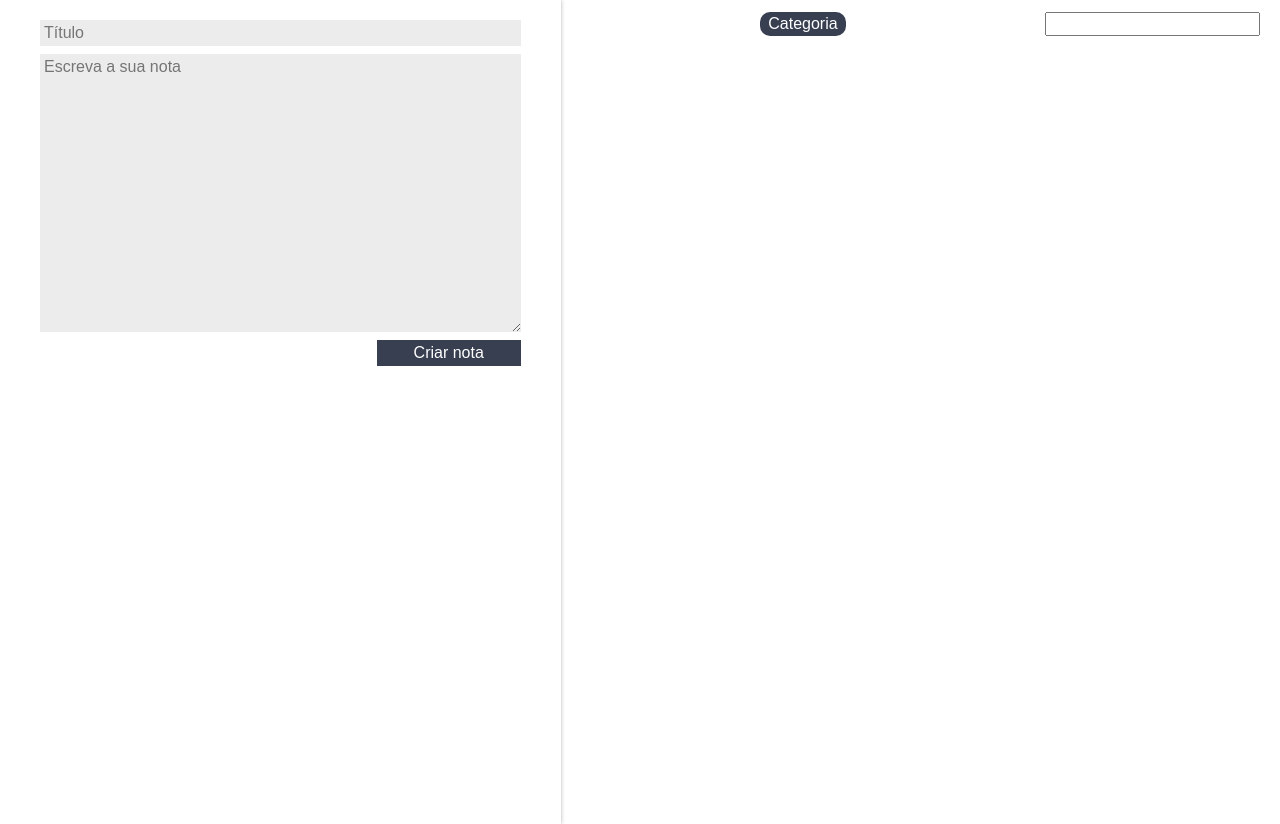
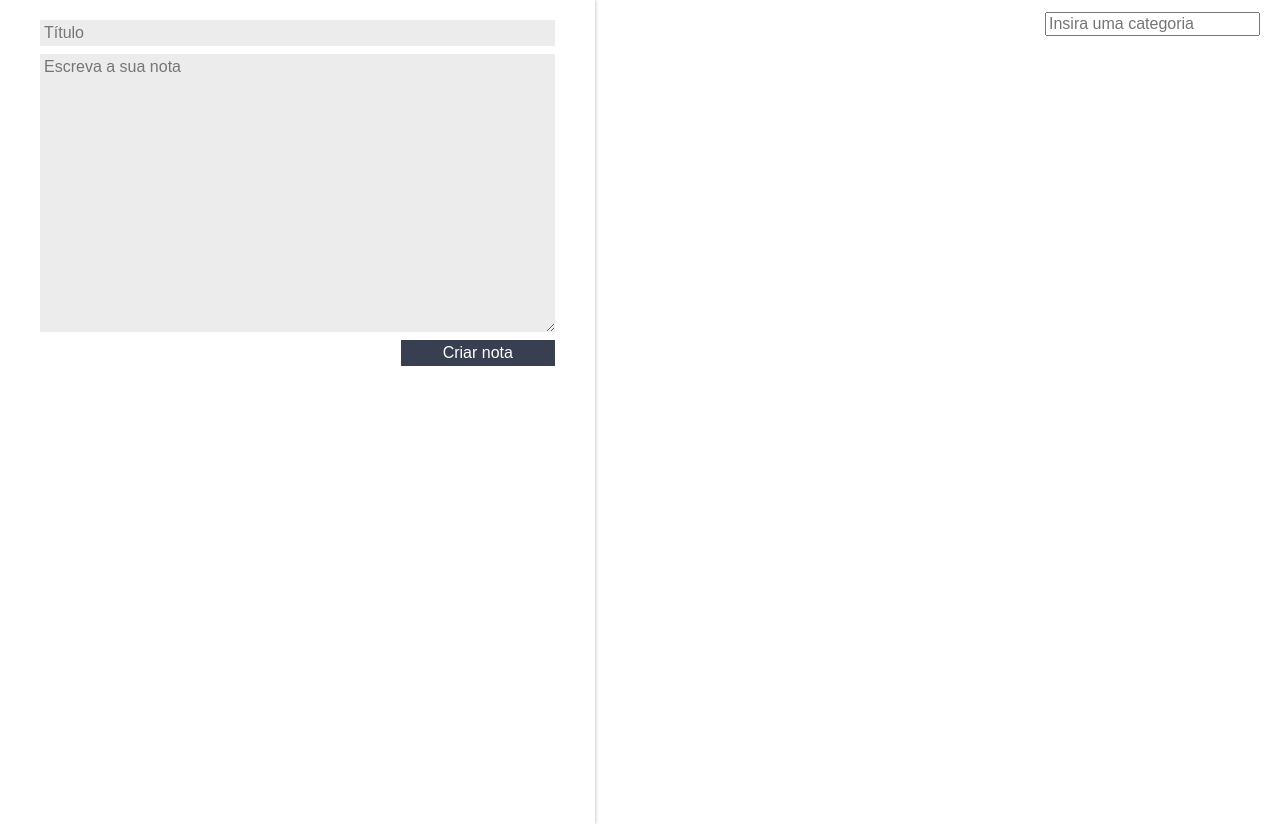
Before and after one commit to joaobispo2077/blank-notes, a React (Create React App) app: page / in a window 1280 px wide. Built offline with nearby package versions, Linux system fonts and the light colour scheme.

Commit message:
feat: added dynamically categories

```diff
--- a/src/App.js
+++ b/src/App.js
@@ -10,7 +10,8 @@ class App extends Component {
   constructor() {
     super();
     this.state = {
-      notes: []
+      notes: [],
+      categories: []
     };
   }
 
@@ -25,6 +26,14 @@ class App extends Component {
     notes.splice(index, 1);
     this.setState({ notes });
   }
+
+  createCategory(category) {
+    const categoryAlreadyExists = this.state.categories.includes(category);
+    if(!categoryAlreadyExists){
+      const categories = [...this.state.categories, category];
+      this.setState({ categories });
+    }
+  }
   render() {
     return (
       <section className="content">
@@ -32,7 +41,10 @@ class App extends Component {
           createNote={this.createNote.bind(this)}
         />
         <main className="main-content">
-          <CategoryList />
+          <CategoryList
+            createCategory={this.createCategory.bind(this)}
+            categories={this.state.categories}
+          />
           <NotesList
             removeNote={this.deleteNote.bind(this)}
             notes={this.state.notes}
--- a/src/components/CategoryList/index.jsx
+++ b/src/components/CategoryList/index.jsx
@@ -3,13 +3,30 @@ import './index.css';
 
 class CategoryList extends Component {
   state = {  }
+
+  _handleCreateCategory(e) {
+    const hasPressEnter = (e.key === "Enter");
+
+    if(hasPressEnter) this.props.createCategory(e.target.value);
+
+  }
   render() {
     return (
     <section className="category-list">
       <ul className="category-list_list">
-        <li className="category-list_item">Categoria</li>
+        {this.props.categories.map((category, index) => {
+          return (
+            <li key={index} className="category-list_item">{category}</li>
+          )
+        })}
+
       </ul>
-      <input className="category-list_input" type="text" />
+      <input
+        className="category-list_input"
+        type="text"
+        placeholder="Insira uma categoria"
+        onKeyUp={this._handleCreateCategory.bind(this)}
+      />
     </section>
     );
   }
```
